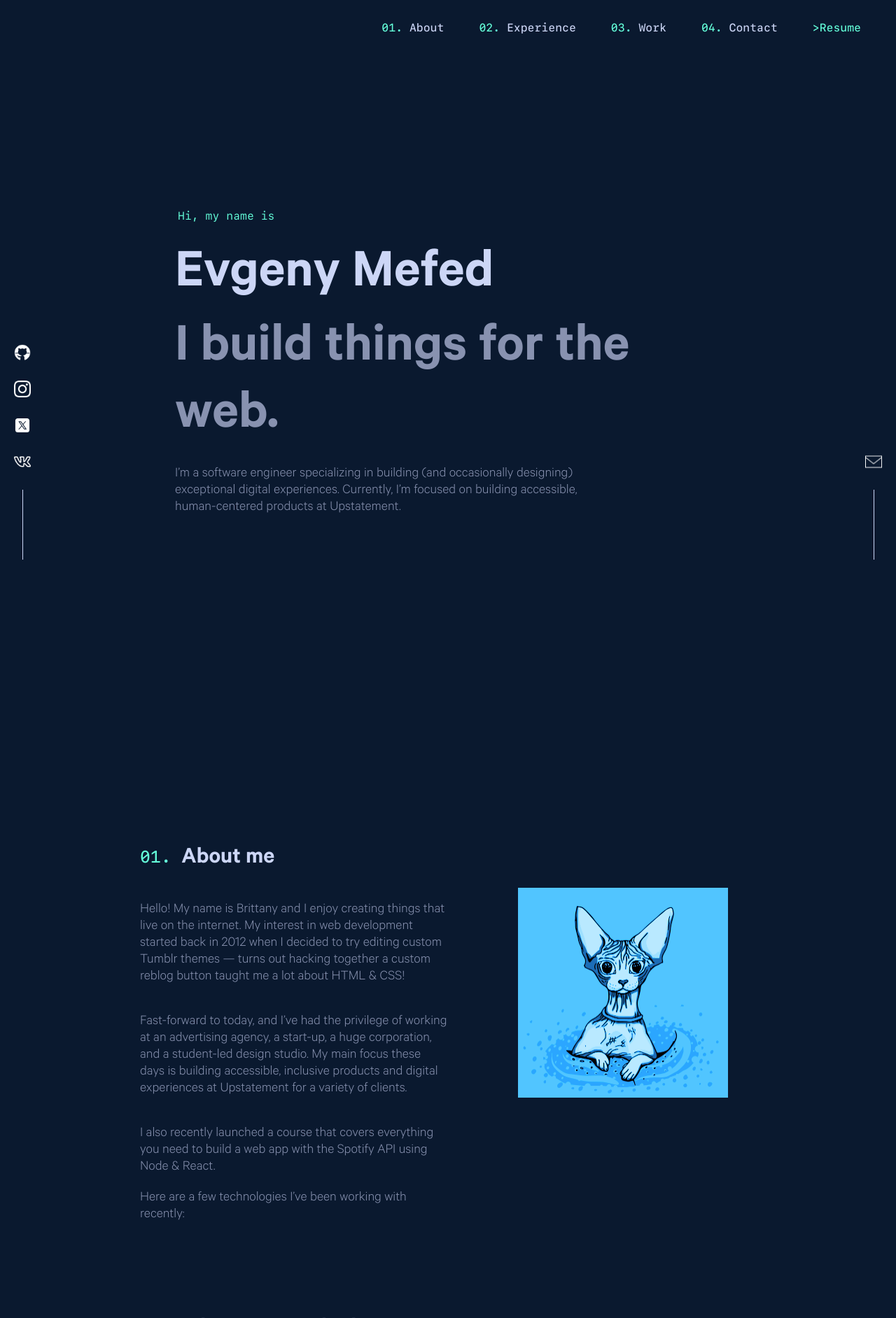
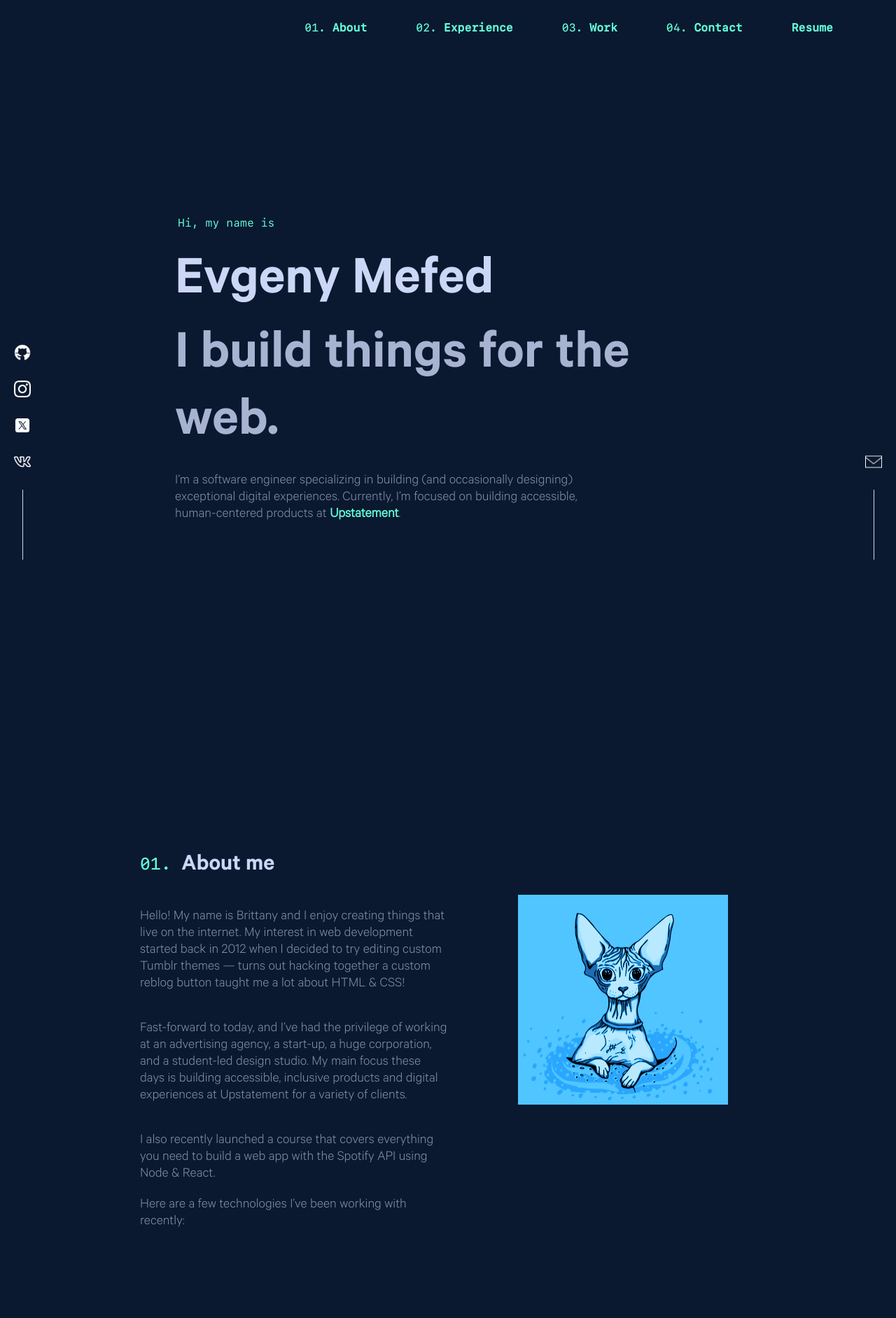
Before and after one commit to heavenyoung1/fast_api_test, a FastAPI app: template templates/index.html in a window 1280 px wide; the page is wider, and only the part inside the window is pictured. Shown: the top 1884 px of that part at 70% size. Run offline with FastAPI, Linux system fonts and the light colour scheme; the template is opened without the code that fills it, so the values that code supplies are empty.

Commit message:
Добавление скриптов для редиректа к резюме, добавление отображения проектов в соответствующем блоке,  рефакторинг index.html, редактирование навигационного меню, теперь в нём можно поменять цвет, добавлен скрипт для редиректа, добавлены два новых файла для тестов на UNITTEST

```diff
--- a/main.py
+++ b/main.py
@@ -36,7 +36,7 @@ def read_companies(request: Request, selected_company_id: int = None, db: Sessio
 
     skills = list_skills
     companies_item = crud.get_companies(db)
-    #projects = db.query(ProjectPlate).all()
+    projects = crud.get_projects(db)
 
     return templates.TemplateResponse("index.html", {"request": request,
                                                      "companies": companies,
@@ -44,7 +44,8 @@ def read_companies(request: Request, selected_company_id: int = None, db: Sessio
                                                      "functions": functions,
                                                      "skills": skills,
                                                      "items": companies_item,
-                                                     }) #"projects": projects
+                                                     "projects": projects
+                                                     })
 
 #------------------------POST-REQUESTS------------------------#
 
--- a/static/scripts.js
+++ b/static/scripts.js
@@ -30,6 +30,10 @@ function createIconElements(containerId, iconsData) {
     container.appendChild(line);
 }
 
+function redirectToResume() {
+    window.location.href = '/resume'; // Вызов GET запроса на /resume
+}
+
 createIconElements('left-icons', leftIconsData);
 createIconElements('right-icons', rightIconsData);
 
--- a/static/style.css
+++ b/static/style.css
@@ -40,13 +40,65 @@ body {
     font-family: 'Calibre Light';
 }
 
-.menu {
+/*.menu {
     display: flex;
     justify-content: flex-end;
     align-items: center;
     height: 100%;
     margin: 30px 50px;
+}*/
+
+.navigation-bar {
+    background-color: #0a192f;
+    padding: 10px;
+    margin-top: 20px;
+    margin-right: 70px;
 }
+
+.menu {
+    list-style-type: none;
+    margin: 0;
+    padding: 0;
+    display: flex;
+    justify-content: right;
+}
+
+.menu li {
+    margin: 0 10px;
+}
+
+/* Стили для ссылок */
+.menu li a {
+    color: #64ffda;
+    text-decoration: none;
+    font-weight: bold;
+    position: relative; /* Для позиционирования псевдоэлемента */
+    display: inline-block;
+    transition: color 0.3s ease; /* Плавная анимация цвета текста */
+}
+
+.menu li a::after {
+    content: '';
+    position: absolute;
+    bottom: -2px;
+    left: 0;
+    width: 100%;
+    height: 2px;
+    background-color: #64ffda;
+    transform: scaleX(0); /* Начальное состояние анимации */
+    transform-origin: bottom right;
+    transition: transform 0.3s ease;
+}
+
+.menu li a:hover {
+    color: #ccd6f6;
+}
+
+.menu li a:hover::after {
+    transform: scaleX(1); /* При наведении увеличиваем ширину псевдоэлемента */
+    transform-origin: bottom left;
+}
+/*----------------------------------*/
 
 .dropdown-item {
     list-style-type: none;
@@ -79,10 +131,11 @@ body {
 }
 
 .main-down {
-    color: #8892b0;
+    color: #a8b2d1;
 }
 
 .description {
+    font-family: 'Calibre Light';
     width: 600px;
     font-size: 20px;
     color: #8892b0;
@@ -235,6 +288,10 @@ h2 {
     margin-right: 8px;
 }
 
+.detail-list {
+    font-family: "Calibre Light";
+}
+
 .fixed-icons {
     position: fixed;
     display: flex;
@@ -310,17 +367,21 @@ h2 {
     width: 35%;
     text-align: left;
     color: #ccd6f6;
+    font-family: 'Calibre Light';
 }
 
 .project-details .featured {
+    font-family: 'SFMono Medium';
     color: #64ffda;
     font-size: 14px;
 }
 
 .project-details h3 {
+    font-family: 'Calibre Semibold';
     margin: 10px 0;
-    font-size: 24px;
+    font-size: 28px;
     color: #ccd6f6;
+    font-weight: bold;
 }
 
 .project-details .description {
@@ -371,7 +432,7 @@ h2 {
 }
 
 .project-tile {
-    background-color: #1c1c1e;
+    background-color: #2C2C2E;
     border-radius: 14px;
     box-shadow: 0 4px 20px rgba(0, 0, 0, 0.3);
     padding: 20px;
@@ -442,15 +503,15 @@ h2 {
 #get-in-touch .btn {
     display: inline-block;
     padding: 12px 24px;
-    border: 2px solid #00ccff;
+    border: 2px solid #007aff;
     border-radius: 5px;
-    color: #00ccff;
+    color: #007aff;
     text-decoration: none;
     font-size: 16px;
     transition: background-color 0.3s, color 0.3s;
 }
 
 #get-in-touch .btn:hover {
-    background-color: #00ccff;
-    color: #0a0a0a;
+    background-color: #007aff;
+    color: #ffffff;
 }
--- a/templates/index.html
+++ b/templates/index.html
@@ -24,23 +24,22 @@
         <h2 class="main-above">Hi, my name is</h2>
             <h1 class="main-on">Evgeny Mefed</h1>
                 <h3 class="main-down">I build things for the web.</h3>
-                    <p class="description">I’m a software engineer specializing in building (and occasionally designing) exceptional digital experiences. Currently, I’m focused on building accessible, human-centered products at Upstatement.</p>
+                    <p class="description">I’m a software engineer specializing in building (and occasionally designing) exceptional digital experiences. Currently, I’m focused on building accessible, human-centered products at <a href="#" style = "color: #64ffda; font-weight: bold; text-decoration-line: none;">Upstatement</a>.</p>
     </section>
 
-<!-- BLOCK 01 ABOUT ME -->
-
+<!-- BLOCK 1 ABOUT ME -->
+<section id="about">
     {% include "about.html" %}
     {% block content1 %}{% endblock %}
-
     <!-- BLOCK 1.1 ITERATION SKILLS -->
-
         {% include "skills.html" %}
         {% block content2 %}{% endblock %}
+</section>
 
 <!-- BLOCK 2 WHERE I'VE WORKED -->
-
+<section id="work">
 <h2 class="text-about" href="#" span style="color: #64ffda; font-family: 'SFMono Medium'; font-weight: normal;">02. <span style="color: #ccd6f6; font-family: 'Calibre Semibold'; font-size: 34px;">Where I've worked</h2>
-
+    <section id="work">
     <div class="work-container">
         <div class="company-list">
             {% for company in companies %}
@@ -57,7 +56,7 @@
                     <h3>{{ selected_company.position }}</h3>
                     <p>{{ selected_company.period }}</p>
                     <a href="{{ selected_company.link_job }}">@{{ selected_company.name }}</a>
-                    <ul>
+                    <ul class="detail-list">
                         {% for function in functions %}
                             <li>{{ function.description }}</li>
                         {% endfor %}
@@ -68,7 +67,7 @@
             {% endif %}
         </div>
     </div>
-
+</section>
 
 <!-- BLOCK 3 OTHER NOTEWORTHY PROJECTS -->
 
@@ -76,10 +75,8 @@
 {% block content3 %}{% endblock %}
 
 <!-- BLOCK 4 OTHER NOTEWORTHY PROJECTS -->
-
+<section id="noteworthy-projects">
     <h2 class="text-about" href="#" span style="color: #64ffda; font-family: 'SFMono Medium'; font-weight: normal;">04. <span style="color: #ccd6f6; font-family: 'Calibre Semibold'; font-size: 34px;">Other Noteworthy Projects</h2>
-
-    <section id="noteworthy-projects">
             <div class="project-grid">
                 {% for project in projects %}
                 <div class="project-tile">
@@ -99,13 +96,11 @@
 </section>
 
 <!-- BLOCK 5 GET IN TOUCH -->
-
 <section id="get-in-touch">
     <h2>04. What's Next?</h2>
     <h3>Get In Touch</h3>
     <p>
-            Although I'm not currently looking for any new opportunities, my inbox is always open.
-            Whether you have a question or just want to say hi, I’ll try my best to get back to you!
+        Although I'm not currently looking for any new opportunities, my inbox is always open. Whether you have a question or just want to say hi, I’ll try my best to get back to you!
     </p>
     <a href="https://t.me/YourTelegramUsername" class="btn">Say Hello</a>
 </section>
--- a/templates/navbar.html
+++ b/templates/navbar.html
@@ -1,13 +1,18 @@
 <head>
+    <script>
+        function redirectToResume() {
+            window.location.href = '/resume'; // Вызов GET запроса на /resume
+        }
+    </script>
 </head>
 <body>
     <nav class="navigation-bar">
         <ul class="menu">
-            <li class="dropdown-item" href="#" span style="color: #64ffda">01. <span style="color: #ccd6f6">About</li>
-            <li class="dropdown-item" href="#" span style="color: #64ffda">02. <span style="color: #ccd6f6">Experience</li>
-            <li class="dropdown-item" href="#" span style="color: #64ffda">03. <span style="color: #ccd6f6">Work</li>
-            <li class="dropdown-item" href="#" span style="color: #64ffda">04. <span style="color: #ccd6f6">Contact</li>
-            <li class="dropdown-item" href="#"<span style="color: #64ffda">>Resume</li>
+            <li class="dropdown-item" href="#" span style="color: #64ffda">01. <span style="color: #ccd6f6"><a href="#about">About</a></li>
+            <li class="dropdown-item" href="#" span style="color: #64ffda">02. <span style="color: #ccd6f6"><a href="#work">Experience</a></li>
+            <li class="dropdown-item" href="#" span style="color: #64ffda">03. <span style="color: #ccd6f6"><a href="#projects">Work</a></li>
+            <li class="dropdown-item" href="#" span style="color: #64ffda">04. <span style="color: #ccd6f6"><a href="#get-in-touch">Contact</a></li>
+                <li class="dropdown-item"><a href="/resume">Resume</a></li>
         </ul>
     </nav>
 </body>
```
Also changed, not shown: tests/test_crud.py (added), tests/test_main.py (added). Lines whose indentation alone changed are shown as unchanged.
